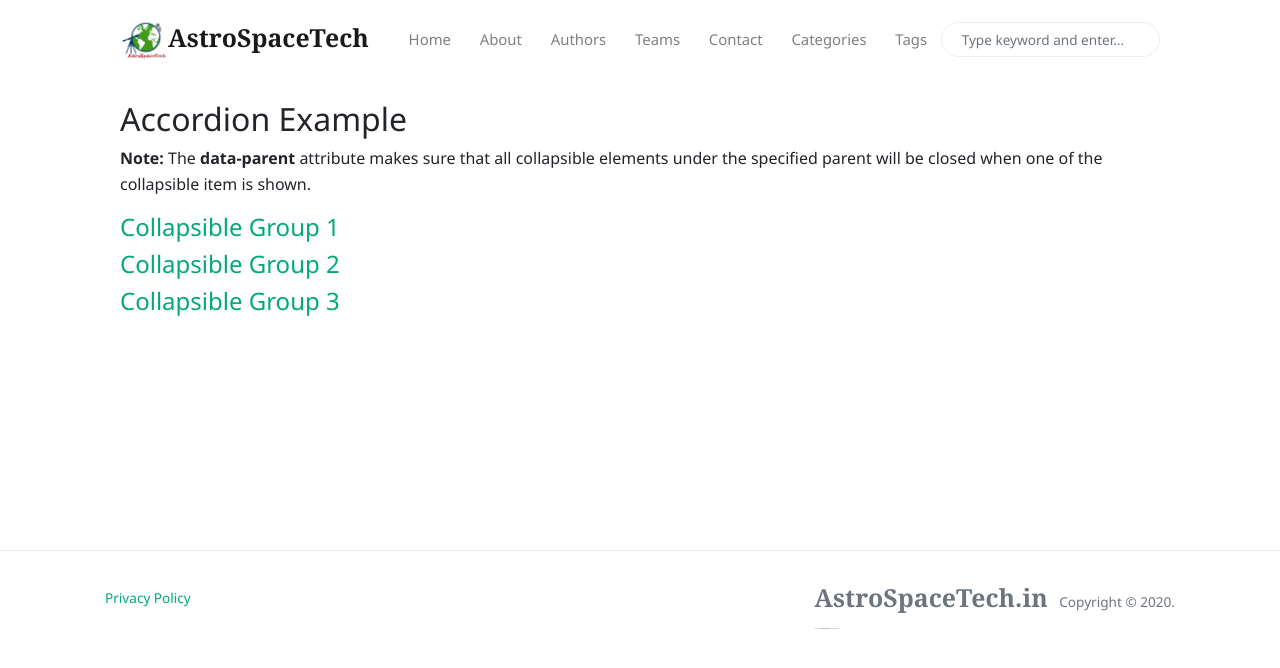
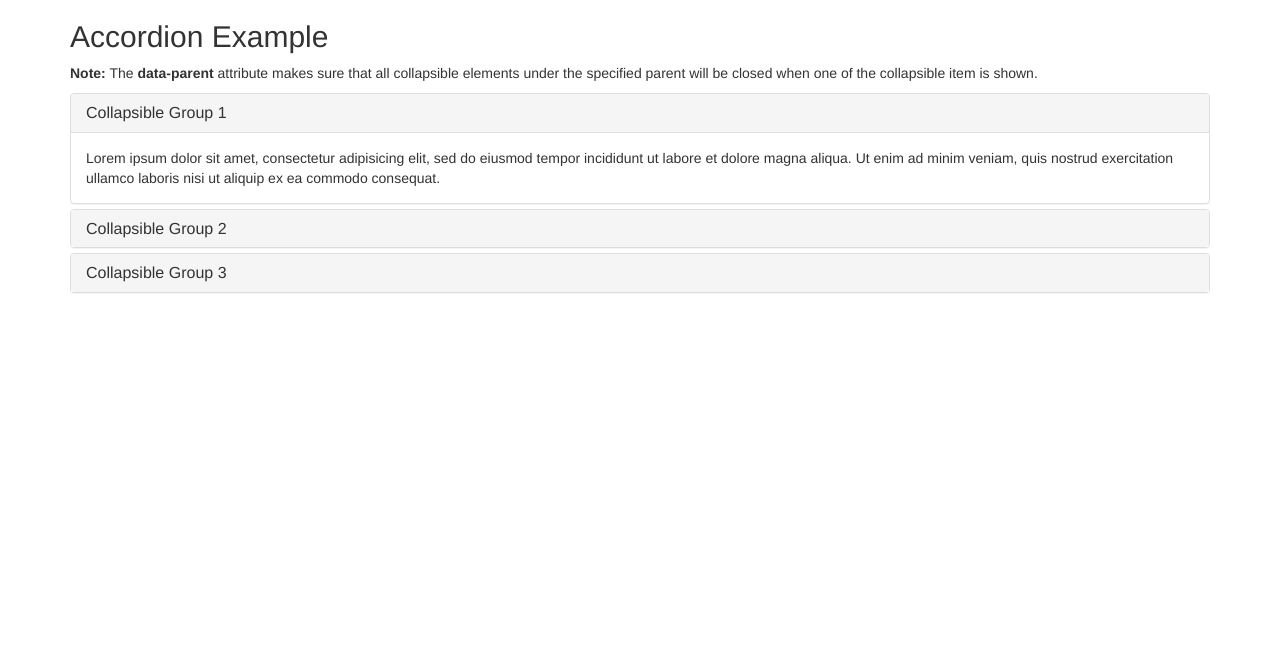
Before and after one commit to AstroSpaceTech/AstroSpaceTech.github.io, a Jekyll site: the page _pages/categories.html, which Jekyll copies as it is, in a window 1280 px wide. Shown: the top 668 px of the page. Built offline with Jekyll 4.4.1, drawn with Linux system fonts in a browser that asks for light colours; nearby versions of some CDN libraries.

Commit message:
Update categories.html

```diff
--- a/_pages/categories.html
+++ b/_pages/categories.html
@@ -1,8 +1,19 @@
----
+<!-- ---
 title: "Categories"
 layout: categorization
 permalink: "/categories.html"
 ---
+ -->
+
+<!DOCTYPE html>
+<html>
+<head>
+  <meta name="viewport" content="width=device-width, initial-scale=1">
+  <link rel="stylesheet" href="https://maxcdn.bootstrapcdn.com/bootstrap/3.4.1/css/bootstrap.min.css">
+  <script src="https://ajax.googleapis.com/ajax/libs/jquery/3.4.1/jquery.min.js"></script>
+  <script src="https://maxcdn.bootstrapcdn.com/bootstrap/3.4.1/js/bootstrap.min.js"></script>
+</head>
+<body>
 
 <div class="container">
   <h2>Accordion Example</h2>
@@ -46,3 +57,51 @@ permalink: "/categories.html"
     </div>
   </div>
 </div>
+
+</body>
+</html>
+
+
+<!-- <div class="container">
+  <h2>Accordion Example</h2>
+  <p><strong>Note:</strong> The <strong>data-parent</strong> attribute makes sure that all collapsible elements under the specified parent will be closed when one of the collapsible item is shown.</p>
+  <div class="panel-group" id="accordion">
+    <div class="panel panel-default">
+      <div class="panel-heading">
+        <h4 class="panel-title">
+          <a data-toggle="collapse" data-parent="#accordion" href="#collapse1">Collapsible Group 1</a>
+        </h4>
+      </div>
+      <div id="collapse1" class="panel-collapse collapse in">
+        <div class="panel-body">Lorem ipsum dolor sit amet, consectetur adipisicing elit,
+        sed do eiusmod tempor incididunt ut labore et dolore magna aliqua. Ut enim ad minim veniam,
+        quis nostrud exercitation ullamco laboris nisi ut aliquip ex ea commodo consequat.</div>
+      </div>
+    </div>
+    <div class="panel panel-default">
+      <div class="panel-heading">
+        <h4 class="panel-title">
+          <a data-toggle="collapse" data-parent="#accordion" href="#collapse2">Collapsible Group 2</a>
+        </h4>
+      </div>
+      <div id="collapse2" class="panel-collapse collapse">
+        <div class="panel-body">Lorem ipsum dolor sit amet, consectetur adipisicing elit,
+        sed do eiusmod tempor incididunt ut labore et dolore magna aliqua. Ut enim ad minim veniam,
+        quis nostrud exercitation ullamco laboris nisi ut aliquip ex ea commodo consequat.</div>
+      </div>
+    </div>
+    <div class="panel panel-default">
+      <div class="panel-heading">
+        <h4 class="panel-title">
+          <a data-toggle="collapse" data-parent="#accordion" href="#collapse3">Collapsible Group 3</a>
+        </h4>
+      </div>
+      <div id="collapse3" class="panel-collapse collapse">
+        <div class="panel-body">Lorem ipsum dolor sit amet, consectetur adipisicing elit,
+        sed do eiusmod tempor incididunt ut labore et dolore magna aliqua. Ut enim ad minim veniam,
+        quis nostrud exercitation ullamco laboris nisi ut aliquip ex ea commodo consequat.</div>
+      </div>
+    </div>
+  </div>
+</div>
+ -->
```
